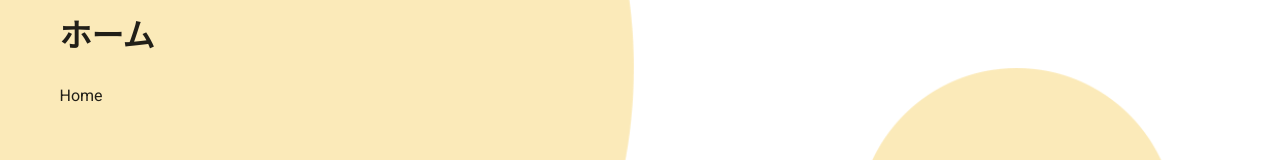
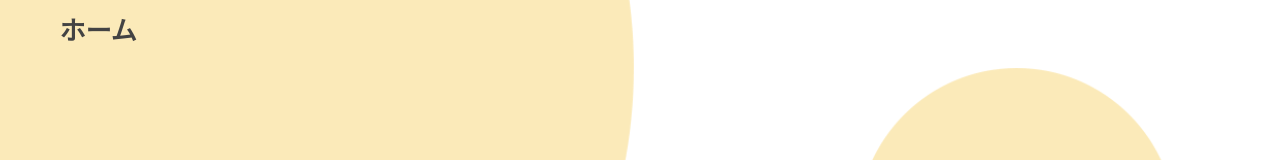
Before and after one commit to Ry0xi/a02, a Nuxt app in the folder frontend/: page / in a window 1280 px wide. Shown: the top 160 px of the page. Built offline with nearby package versions, Linux system fonts and the light colour scheme.

Commit message:
[f-add]共通レイアウトにページタイトルを追加。それに伴うページファイルの修正。

```diff
--- a/frontend/components/CommonHeader.vue
+++ b/frontend/components/CommonHeader.vue
@@ -1,7 +1,7 @@
 <template>
   <header>
     <v-container>
-      <h1>{{ title }}</h1>
+      <h1 class="common-header-title">{{ title }}</h1>
     </v-container>
   </header>
 </template>
@@ -14,6 +14,9 @@ export default {
 }
 </script>
 
-<style>
-
+<style scoped>
+.common-header-title {
+  color: #434343;
+  font-size: 26px;
+}
 </style>
--- a/frontend/pages/index.vue
+++ b/frontend/pages/index.vue
@@ -1,5 +1,5 @@
 <template>
-  <p>Home</p>
+
 </template>
 
 <script>
```
